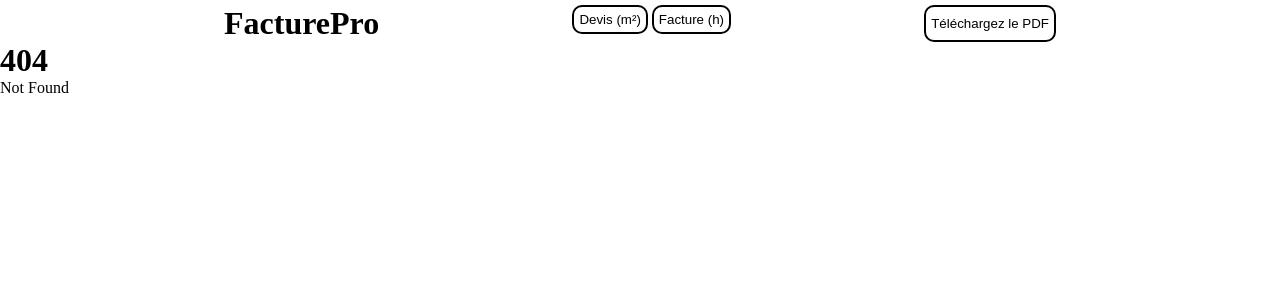
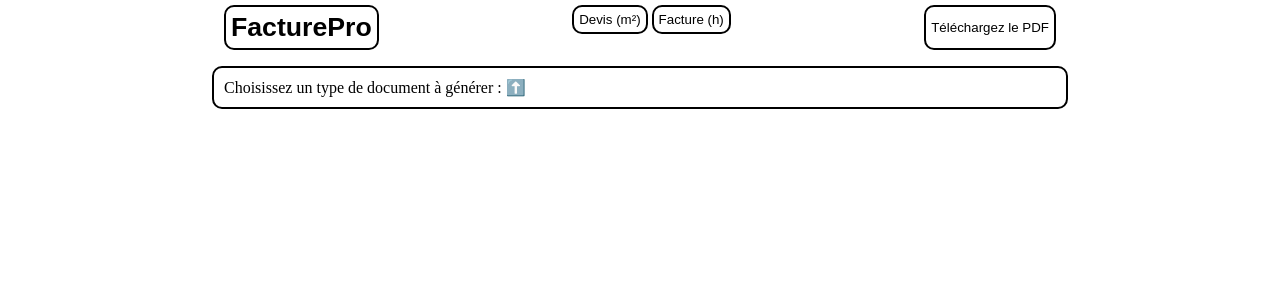
Before and after one commit to antoinemeyer5/facture_pro, a SvelteKit app: page / in a window 1280 px wide. Before the commit this address had no page. Shown: the top 300 px of the page. Built offline with nearby package versions, Linux system fonts and the light colour scheme.

Commit message:
feat: homepage

```diff
--- a/src/routes/+layout.svelte
+++ b/src/routes/+layout.svelte
@@ -15,7 +15,7 @@
 </svelte:head>
 
 <div class="flex width-65vw ml-mr mt-5" style="justify-content: space-between;">
-	<h1 class="no_print">FacturePro</h1>
+	<a class="no_print" href="/"><button class="button"><h1>FacturePro</h1></button></a>
 	<div>
 		<a class="no_print" href="/devis_1"><button class="button">Devis (m²)</button></a>
 		<a class="no_print" href="/facture_1"><button class="button">Facture (h)</button></a>
--- /dev/null
+++ b/src/routes/+page.svelte
@@ -0,0 +1,14 @@
+<div class="no_print visu_edit ml-mr width-65vw">
+    <p>Choisissez un type de document à générer : ⬆️</p>
+</div>
+
+<style>
+    .visu_edit {
+        margin-top: 2vh;
+        margin-bottom: 2vh;
+
+        border: 2px solid black;
+        border-radius: 10px;
+        padding: 10px;
+    }
+</style>
```
